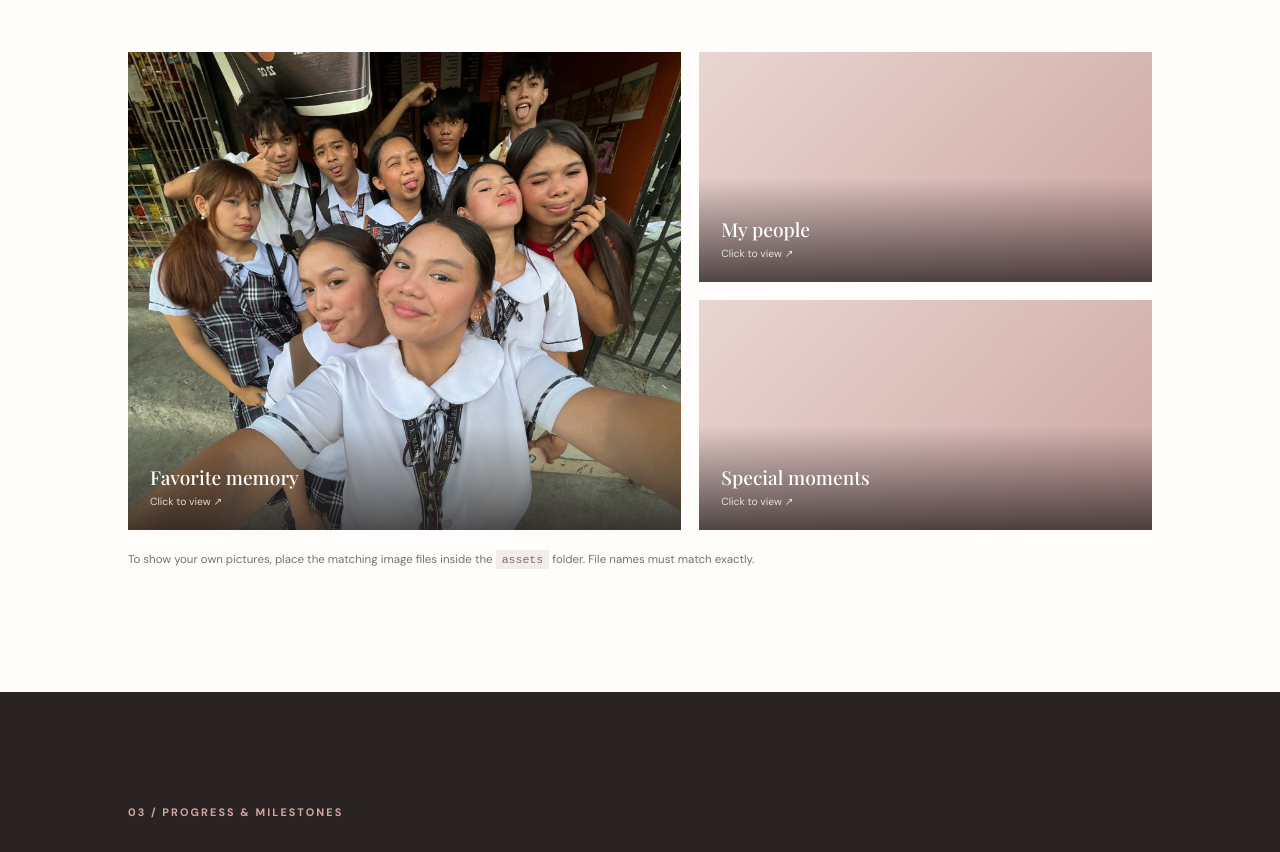
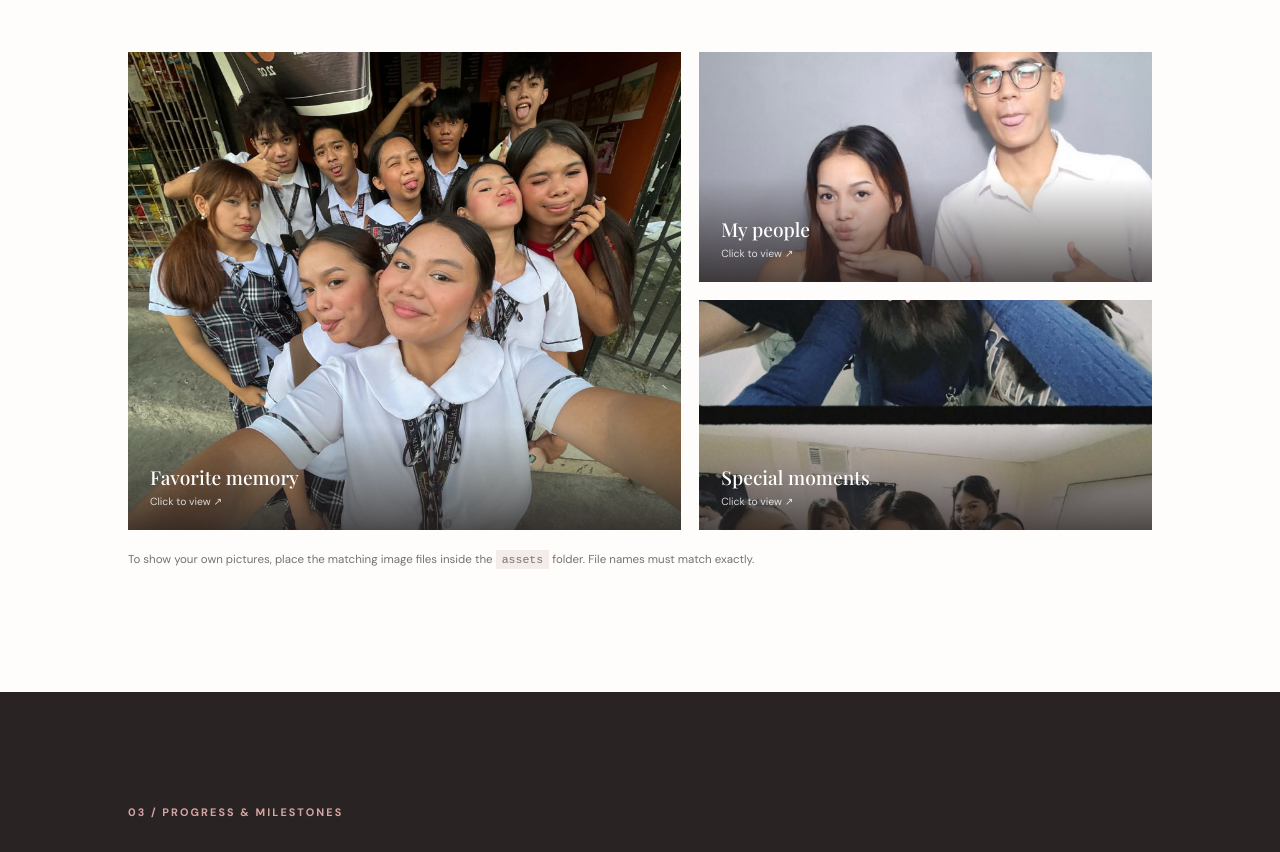
Before and after one commit to welfredo/Ayani, a plain HTML site: page index.html in a window 1280 px wide. Shown: the part 1950-2802 px from the top of the page. Drawn offline with nearby package versions, Linux system fonts and the light colour scheme; a web font is replaced by a local one.

Commit message:
Update index.html

```diff
--- a/index.html
+++ b/index.html
@@ -84,11 +84,11 @@
           <span class="gallery-overlay"><b>Favorite memory</b><small>Click to view ↗</small></span>
         </button>
         <button class="gallery-card reveal" data-image="bestiee.jpg" aria-label="Open best friends photo">
-          <img src="assets/bestiee.jpg" alt="A photo with friends" data-fallback="friends">
+          <img src="bestiee.jpg" alt="A photo with friends" data-fallback="friends">
           <span class="gallery-overlay"><b>My people</b><small>Click to view ↗</small></span>
         </button>
         <button class="gallery-card reveal" data-image="babygirls.jpg" aria-label="Open friends photo">
-          <img src="assets/babygirls.jpg" alt="A special group photo" data-fallback="friends">
+          <img src="babygirls.jpg" alt="A special group photo" data-fallback="friends">
           <span class="gallery-overlay"><b>Special moments</b><small>Click to view ↗</small></span>
         </button>
       </div>
```
